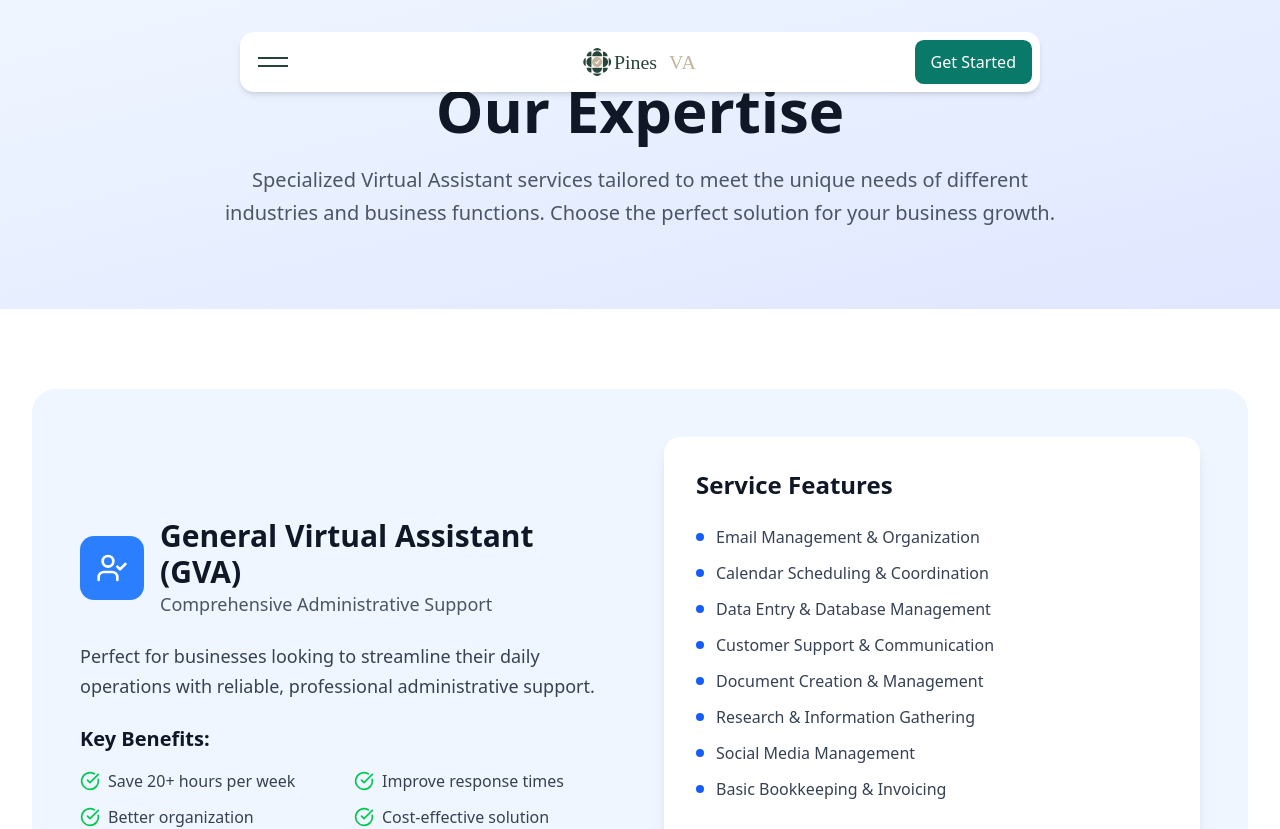
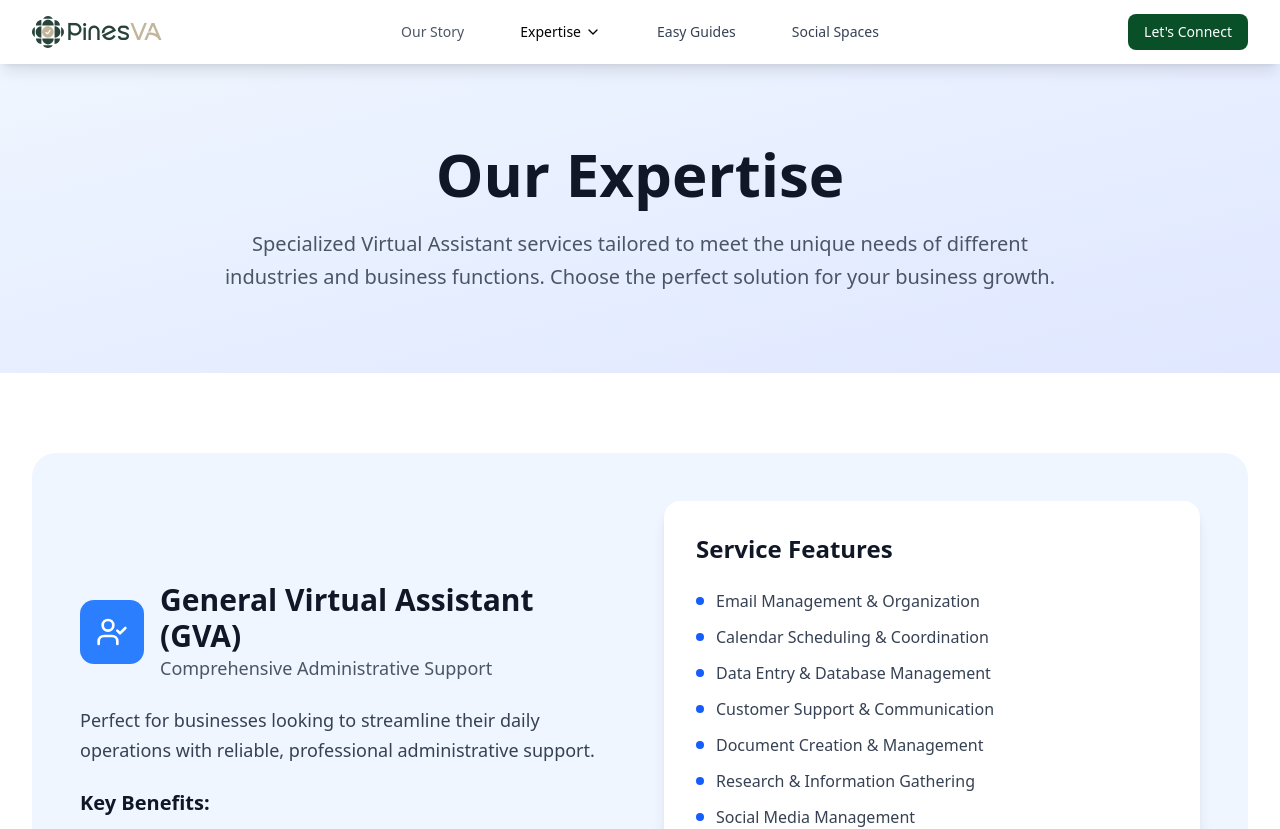
Before and after one commit to AinzCode/xPinesVA, a Next.js app: page /expertise in a window 1280 px wide. Shown: the top 829 px of the page. Built offline with nearby package versions, Linux system fonts and the light colour scheme.

Commit message:
Update UI

```diff
--- a/app/connect/page.tsx
+++ b/app/connect/page.tsx
@@ -1,8 +1,7 @@
 'use client'
 
 import { useState } from 'react'
-import CardNav from '../../components/CardNav'
-import { cardNavConfig } from '../../lib/cardNavConfig'
+import Navigation from '../../components/Navigation'
 import Footer from '../../components/Footer'
 import { Mail, Phone, MapPin, Clock, ArrowRight } from 'lucide-react'
 
@@ -33,7 +32,7 @@ export default function Connect() {
 
   return (
     <div className="min-h-screen">
-      <CardNav {...cardNavConfig} />
+      <Navigation />
 
       {/* Hero Section */}
       <section className="bg-gradient-to-br from-blue-50 to-indigo-100 py-20">
--- a/app/expertise/eva/page.tsx
+++ b/app/expertise/eva/page.tsx
@@ -1,7 +1,6 @@
 import { Metadata } from 'next'
 import Link from 'next/link'
-import CardNav from '../../../components/CardNav'
-import { cardNavConfig } from '../../../lib/cardNavConfig'
+import Navigation from '../../../components/Navigation'
 import Footer from '../../../components/Footer'
 import { CheckCircle, Briefcase, Clock, Shield } from 'lucide-react'
 
@@ -44,7 +43,7 @@ export default function EVAPage() {
 
   return (
     <div className="min-h-screen bg-gray-50">
-      <CardNav {...cardNavConfig} />
+      <Navigation />
 
       <div className="max-w-7xl mx-auto px-4 sm:px-6 lg:px-8 py-12">
         {/* Header */}
--- a/app/expertise/gva/page.tsx
+++ b/app/expertise/gva/page.tsx
@@ -1,7 +1,6 @@
 import { Metadata } from 'next'
 import Link from 'next/link'
-import CardNav from '../../../components/CardNav'
-import { cardNavConfig } from '../../../lib/cardNavConfig'
+import Navigation from '../../../components/Navigation'
 import Footer from '../../../components/Footer'
 import { CheckCircle, Users, Clock, Globe } from 'lucide-react'
 
@@ -42,7 +41,7 @@ export default function GVAPage() {
 
   return (
     <div className="min-h-screen bg-gray-50">
-      <CardNav {...cardNavConfig} />
+      <Navigation />
 
       <div className="max-w-7xl mx-auto px-4 sm:px-6 lg:px-8 py-12">
         {/* Header */}
--- a/app/expertise/isa/page.tsx
+++ b/app/expertise/isa/page.tsx
@@ -1,7 +1,6 @@
 import { Metadata } from 'next'
 import Link from 'next/link'
-import CardNav from '../../../components/CardNav'
-import { cardNavConfig } from '../../../lib/cardNavConfig'
+import Navigation from '../../../components/Navigation'
 import Footer from '../../../components/Footer'
 import { CheckCircle, Phone, Clock, Target } from 'lucide-react'
 
@@ -44,7 +43,7 @@ export default function ISAPage() {
 
   return (
     <div className="min-h-screen bg-gray-50">
-      <CardNav {...cardNavConfig} />
+      <Navigation />
 
       <div className="max-w-7xl mx-auto px-4 sm:px-6 lg:px-8 py-12">
         {/* Header */}
--- a/app/expertise/page.tsx
+++ b/app/expertise/page.tsx
@@ -1,5 +1,4 @@
-import CardNav from '../../components/CardNav'
-import { cardNavConfig } from '../../lib/cardNavConfig'
+import Navigation from '../../components/Navigation'
 import Footer from '../../components/Footer'
 import { Building2, UserCheck, Phone, Stethoscope, CheckCircle, ArrowRight } from 'lucide-react'
 import Link from 'next/link'
@@ -114,7 +113,7 @@ const services = [
 export default function Expertise() {
   return (
     <div className="min-h-screen">
-      <CardNav {...cardNavConfig} />
+      <Navigation />
 
       {/* Hero Section */}
       <section className="bg-gradient-to-br from-blue-50 to-indigo-100 py-20">
--- a/app/expertise/vma/page.tsx
+++ b/app/expertise/vma/page.tsx
@@ -1,7 +1,6 @@
 import { Metadata } from 'next'
 import Link from 'next/link'
-import CardNav from '../../../components/CardNav'
-import { cardNavConfig } from '../../../lib/cardNavConfig'
+import Navigation from '../../../components/Navigation'
 import Footer from '../../../components/Footer'
 import { CheckCircle, Heart, Clock, Shield } from 'lucide-react'
 
@@ -53,7 +52,7 @@ export default function VMAPage() {
 
   return (
     <div className="min-h-screen bg-gray-50">
-      <CardNav {...cardNavConfig} />
+      <Navigation />
 
       <div className="max-w-7xl mx-auto px-4 sm:px-6 lg:px-8 py-12">
         {/* Header */}
--- a/app/our-story/page.tsx
+++ b/app/our-story/page.tsx
@@ -1,12 +1,11 @@
-import CardNav from '../../components/CardNav'
-import { cardNavConfig } from '../../lib/cardNavConfig'
+import Navigation from '../../components/Navigation'
 import Footer from '../../components/Footer'
 import { Users, Target, Heart, Award } from 'lucide-react'
 
 export default function OurStory() {
   return (
     <div className="min-h-screen">
-      <CardNav {...cardNavConfig} />
+      <Navigation />
 
       {/* Hero Section */}
       <section className="bg-gradient-to-br from-blue-50 to-indigo-100 py-20">
--- a/app/page.tsx
+++ b/app/page.tsx
@@ -1,5 +1,4 @@
-import CardNav from "../components/CardNav";
-import { cardNavConfig } from "../lib/cardNavConfig";
+import Navigation from "../components/Navigation";
 import Hero from "../components/sections/Hero";
 import Expertise from "../components/sections/Expertise";
 import WhyChooseUs from "../components/sections/WhyChooseUs";
@@ -12,7 +11,7 @@ import Footer from "../components/Footer";
 export default function Home() {
   return (
     <div className="min-h-screen">
-      <CardNav {...cardNavConfig} />
+      <Navigation />
       <Hero />
       <Expertise />
       <WhyChooseUs />
--- a/components/Navigation.tsx
+++ b/components/Navigation.tsx
@@ -39,8 +39,8 @@ export default function Navigation() {
   return (
     <nav className="bg-white shadow-lg sticky top-0 z-50">
       <div className="max-w-7xl mx-auto px-4 sm:px-6 lg:px-8">
-        <div className="flex justify-between h-16">
-          <div className="flex items-center">
+        <div className="flex justify-center items-center h-16 relative">
+          <div className="absolute left-0 flex items-center">
             <Link href="/" className="flex items-center">
               <svg xmlns="http://www.w3.org/2000/svg" viewBox="0 0 3134.92 773.14" className="h-8 w-auto">
                 <defs>
@@ -69,10 +69,10 @@ export default function Navigation() {
           </div>
 
           {/* Desktop Navigation */}
-          <div className="hidden md:flex items-center space-x-8">
+          <div className="hidden md:flex items-center justify-center space-x-8">
             <Link
               href="/our-story"
-              className="text-gray-600 hover:text-[#097969] px-3 py-2 rounded-md text-sm font-medium transition-colors"
+              className="text-gray-600 hover:text-[#095028] px-3 py-2 rounded-md text-sm font-medium transition-colors"
             >
               Our Story
             </Link>
@@ -82,7 +82,7 @@ export default function Navigation() {
               <button
                 onClick={() => setExpertiseDropdownOpen(!expertiseDropdownOpen)}
                 onMouseEnter={() => setExpertiseDropdownOpen(true)}
-                className="flex items-center text-black hover:text-[#097969] px-3 py-2 rounded-md text-sm font-medium transition-colors focus:outline-none"
+                className="flex items-center text-black hover:text-[#095028] px-3 py-2 rounded-md text-sm font-medium transition-colors focus:outline-none"
               >
                 Expertise
                 <ChevronDown className={`ml-1 h-4 w-4 transition-transform ${expertiseDropdownOpen ? 'rotate-180' : ''}`} />
@@ -95,7 +95,7 @@ export default function Navigation() {
                 >
                   <Link
                     href="/expertise"
-                    className="block px-4 py-2 text-sm text-gray-700 hover:bg-gray-50 hover:text-[#097969] font-medium"
+                    className="block px-4 py-2 text-sm text-gray-700 hover:bg-gray-50 hover:text-[#095028] font-medium"
                     onClick={() => setExpertiseDropdownOpen(false)}
                   >
                     All Expertise
@@ -105,7 +105,7 @@ export default function Navigation() {
                     <Link
                       key={item.href}
                       href={item.href}
-                      className="block px-4 py-2 text-sm text-gray-600 hover:bg-gray-50 hover:text-[#097969] transition-colors"
+                      className="block px-4 py-2 text-sm text-gray-600 hover:bg-gray-50 hover:text-[#095028] transition-colors"
                       onClick={() => setExpertiseDropdownOpen(false)}
                     >
                       {item.name}
@@ -115,15 +115,25 @@ export default function Navigation() {
               )}
             </div>
 
-            {navigation.slice(1).map((item) => (
+            {navigation.slice(1, 3).map((item) => (
               <Link
                 key={item.name}
                 href={item.href}
-                className="text-gray-700 hover:text-[#097969] px-3 py-2 rounded-md text-sm font-medium transition-colors"
+                className="text-gray-700 hover:text-[#095028] px-3 py-2 rounded-md text-sm font-medium transition-colors"
               >
                 {item.name}
               </Link>
             ))}
+          </div>
+
+          {/* Let's Connect button positioned on the right */}
+          <div className="absolute right-0 hidden md:flex items-center">
+            <Link
+              href="/connect"
+              className="bg-[#095028] text-white hover:bg-[#052814] px-4 py-2 rounded-md text-sm font-medium transition-colors"
+            >
+              Let&apos;s Connect
+            </Link>
           </div>
 
           {/* Mobile menu button */}
```
